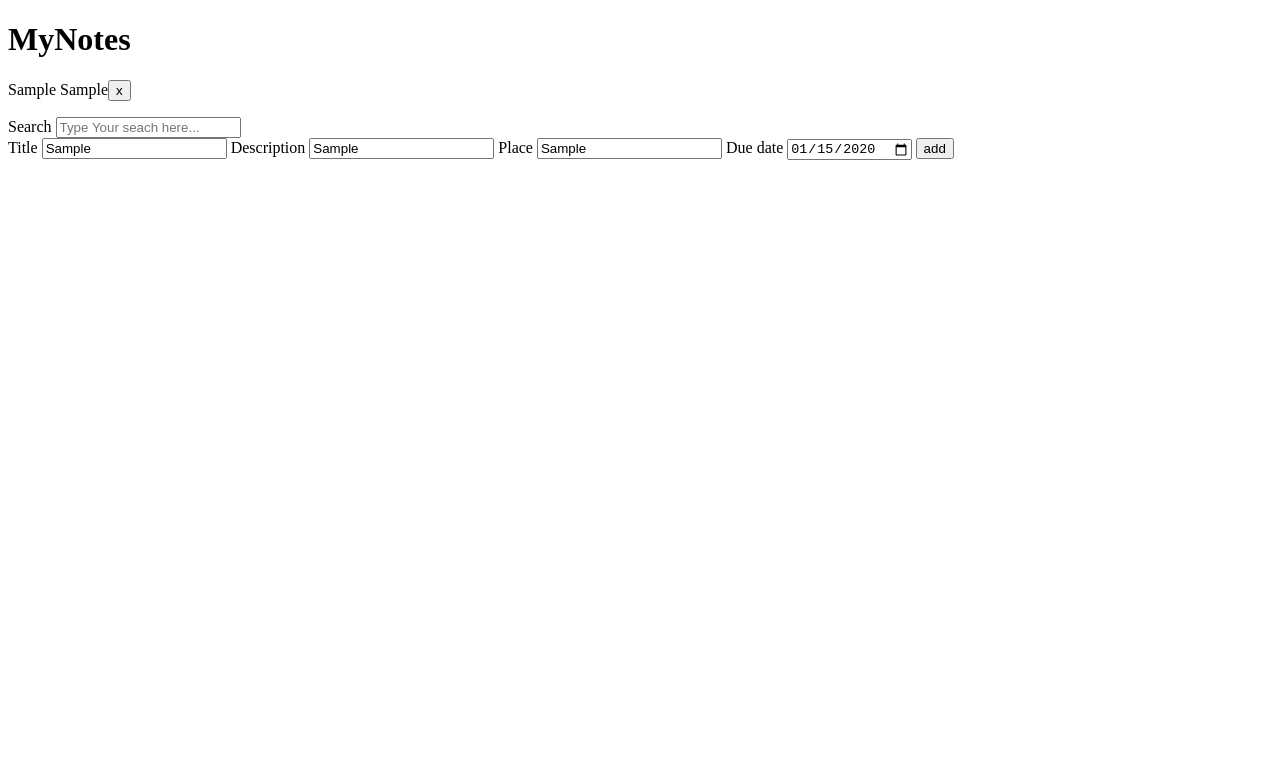
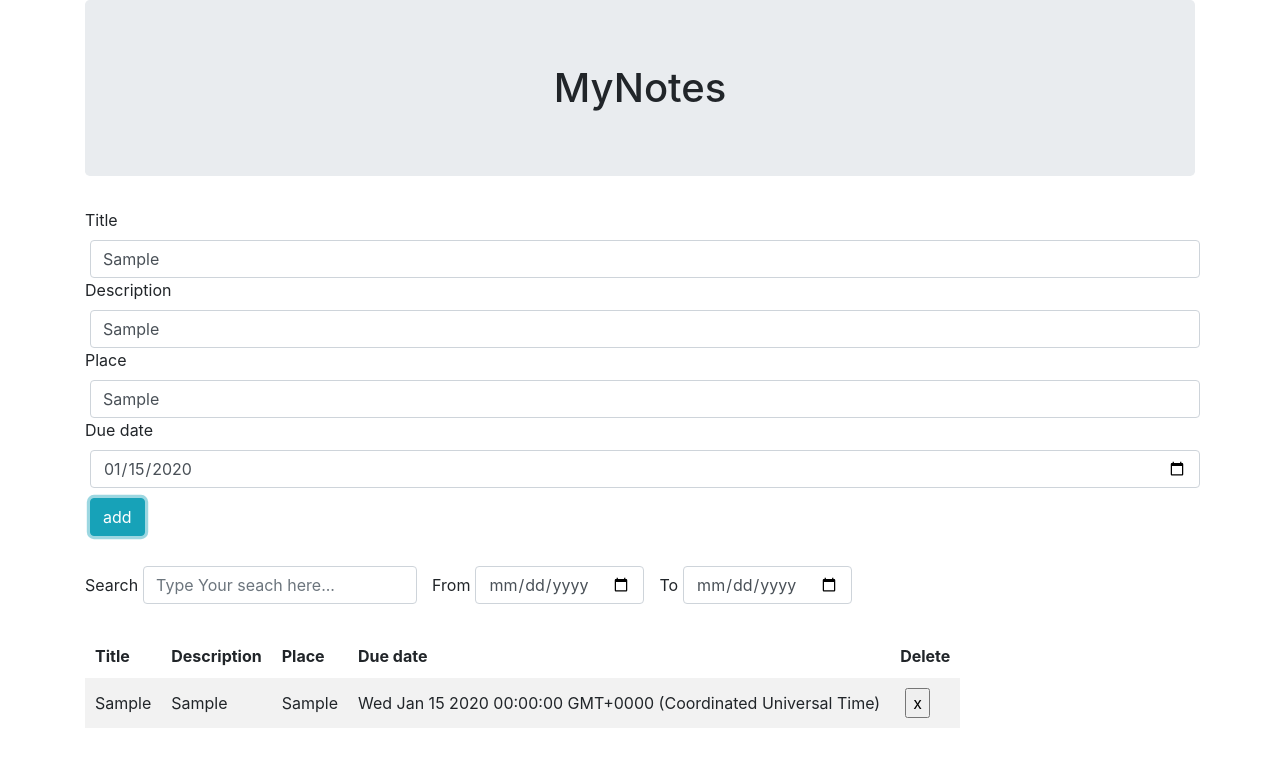
Before and after one commit to KApacze/Todo-App, a plain HTML site: page index.html in a window 1280 px wide. Both pictures are taken after typing "Sample", "Sample", "Sample", "2020-01-15" into the empty fields and a click on the button "add". Drawn offline with nearby package versions, Linux system fonts and the light colour scheme; no server answers.

Commit message:
step 6.5

```diff
--- a/index.html
+++ b/index.html
@@ -2,29 +2,67 @@
 <html>
 <head>
     <script src="https://ajax.googleapis.com/ajax/libs/jquery/3.3.1/jquery.min.js"></script>
+    <link rel="stylesheet" href="https://stackpath.bootstrapcdn.com/bootstrap/4.3.1/css/bootstrap.min.css"
+          integrity="sha384-ggOyR0iXCbMQv3Xipma34MD+dH/1fQ784/j6cY/iJTQUOhcWr7x9JvoRxT2MZw1T" crossorigin="anonymous">
     <link rel="stylesheet" type="text/css" href="theme.css"/>
+    <meta name="viewport" content="width=device-width, initial-scale=1, shrink-to-fit=no">
     <script src="scripts.js"></script>
     <title>MyTODO App</title>
 </head>
 <body>
-      <h1>MyNotes</h1>
-      <div id="todoListView"></div>
-      <div>
-         <label>Search</label>
-         <input type="text" id="inputSearch" placeholder="Type Your seach here..."/>
-     </div>
+<div class="container">
+    <h1 class="jumbotron text-center">MyNotes</h1>
 
-      <form>
+    <form class="form-control-range">
         <label>Title</label>
-            <input type="text" id="inputTitle"/>
+        <input type="text" id="inputTitle" class="form-control"/>
         <label>Description</label>
-            <input type="text" id="inputDescription"/>
+        <input type="text" id="inputDescription" class="form-control"/>
         <label>Place</label>
-            <input type="text" id="inputPlace"/>
+        <input type="text" id="inputPlace" class="form-control"/>
         <label>Due date</label>
-            <input type="date" id="inputDate"/>
-            <input type="button" value="add"
+        <input type="date" id="inputDate" class="form-control"/>
+        <input type="button" value="add" style="margin-top: 10px" class="btn btn-info"
                onclick="addTodo()"/>
     </form>
+
+    <form style="margin-top: 30px" class="form-inline">
+        <label>Search</label>
+        <input type="text"  class="form-control" id="inputSearch" placeholder="Type Your seach here..."/>
+        <label>From</label>
+        <input type="date" class="form-control" id="dateBegin" />
+        <label>To</label>
+        <input type="date" class="form-control" id="dateEnd" />
+
+    </form>
+
+    <!-- <div id="todoListView"></div>
+         -->
+    <table class="table-striped" style="margin-top: 30px">
+        <thead>
+        <tr>
+            <th>Title</th>
+            <th>Description</th>
+            <th>Place</th>
+            <th>Due date</th>
+            <th>Delete</th>
+        </tr>
+        </thead>
+        <tbody id="todoTbody">
+
+        </tbody>
+    </table>
+
+</div>
+<!--<script src="https://code.jquery.com/jquery-3.3.1.slim.min.js"-->
+<!--        integrity="sha384-q8i/X+965DzO0rT7abK41JStQIAqVgRVzpbzo5smXKp4YfRvH+8abtTE1Pi6jizo"-->
+<!--        crossorigin="anonymous"></script>-->
+<script src="https://cdnjs.cloudflare.com/ajax/libs/popper.js/1.14.7/umd/popper.min.js"
+        integrity="sha384-UO2eT0CpHqdSJQ6hJty5KVphtPhzWj9WO1clHTMGa3JDZwrnQq4sF86dIHNDz0W1"
+        crossorigin="anonymous"></script>
+<script src="https://stackpath.bootstrapcdn.com/bootstrap/4.3.1/js/bootstrap.min.js"
+        integrity="sha384-JjSmVgyd0p3pXB1rRibZUAYoIIy6OrQ6VrjIEaFf/nJGzIxFDsf4x0xIM+B07jRM"
+        crossorigin="anonymous"></script>
+
 </body>
 </html>
--- a/scripts.js
+++ b/scripts.js
@@ -1,5 +1,5 @@
-"use strict"
-let todoList = []; //declares a new array for Your todo list
+"use strict";
+let todoList = [];
 
 let initList = function () {
     let savedList = window.localStorage.getItem("todos");
@@ -41,6 +41,7 @@ $.ajax({
         console.log(err.responseJSON);
     }
 });
+
 let updateJSONbin = function () {
     $.ajax({
         url: 'https://api.jsonbin.io/b/5da879a4fb450e0b9ca00b50',
@@ -59,7 +60,8 @@ let updateJSONbin = function () {
     });
 };
 
-
+/*
+//LISTA
 let updateTodoList = function () {
   let todoListDiv =
     document.getElementById("todoListView");
@@ -68,29 +70,6 @@ let updateTodoList = function () {
   while (todoListDiv.firstChild) {
     todoListDiv.removeChild(todoListDiv.firstChild);
   }
-
-
-  /*
-    //add all elements
-    for (let todo in todoList) {
-        let newElement = document.createElement("div");
-        let newContent = document.createTextNode(
-            todoList[todo].title + " " + todoList[todo].description);
-        newElement.appendChild(newContent);
-        //add delete button
-        let newDeleteButton = document.createElement("input");
-        newDeleteButton.type = "button";
-        newDeleteButton.value = "x";
-        newDeleteButton.addEventListener("click",
-            function() {
-                deleteTodo(todo);
-            });
-        newElement.appendChild(newDeleteButton);
-        todoListDiv.appendChild(newElement);
-
-    }
-    */
-
   //add all elements
   let filterInput = document.getElementById("inputSearch");
   for (let todo in todoList) {
@@ -117,14 +96,68 @@ let updateTodoList = function () {
   }
 
 }
+*/
+//DYNAMICZNA TABELA
+let createTd = function (row, content) {
+    let td = document.createElement("td");
+    let text = document.createTextNode(content);
+    td.appendChild(text);
+    row.appendChild(td);
+};
 
-setInterval(updateTodoList, 1000);
+let updateTodoTable = function () {
+    let todoTable = document.getElementById("todoTbody");
+
+    while (todoTable.firstChild) {
+        todoTable.removeChild(todoTable.firstChild);
+    }
+
+    //todoTable.rows.length
+
+    {
+        let filterInput = document.getElementById("inputSearch");
+        let begin = new Date(document.getElementById("dateBegin"));
+      let end = new Date(document.getElementById("dateEnd"));
+      console.log(begin);
+      console.log(end);
+        for (let todo in todoList) {
+            if (
+                (filterInput.value == "") ||
+                (todoList[todo].title.includes(filterInput.value)) ||
+                (todoList[todo].description.includes(filterInput.value)) ||
+                (todoList[todo].dueDate.getTime() >= begin.getTime && todoList[todo].dueDate.getTime() <= end.getTime())
+            ) {
+
+                let row = todoTable.insertRow(todoTable.rows.length);
+                createTd(row, todoList[todo].title);
+                createTd(row, todoList[todo].description);
+                createTd(row, todoList[todo].place);
+                createTd(row, todoList[todo].dueDate);
+                let newDeleteButton = document.createElement("input");
+                newDeleteButton.type = "button";
+                newDeleteButton.value = "x";
+                newDeleteButton.addEventListener("click",
+                    function () {
+                        deleteTodo(todo);
+                    });
+                let td = document.createElement("td");
+                td.appendChild(newDeleteButton);
+                row.appendChild(td);
+                //todoTable.appendChild(row);
+            }
+        }
+    }
+};
+
+//setInterval(updateTodoList, 1000);
+setInterval(updateTodoTable, 1000);
+
 
 let deleteTodo = function (index) {
     todoList.splice(index, 1);
     updateJSONbin();
     window.localStorage.setItem("todos", JSON.stringify(todoList));
-}
+};
 
 
 let addTodo = function () {
@@ -151,4 +184,4 @@ let addTodo = function () {
     //window.localStorage.setItem("todos", JSON.stringify(todoList));
     updateJSONbin();
 
-}
+};
--- a/theme.css
+++ b/theme.css
@@ -0,0 +1,8 @@
+td, th {
+    padding: 10px;
+}
+
+input {
+    margin-left: 5px;
+    margin-right: 15px;
+}
```
Lines whose indentation alone changed are shown as unchanged.
